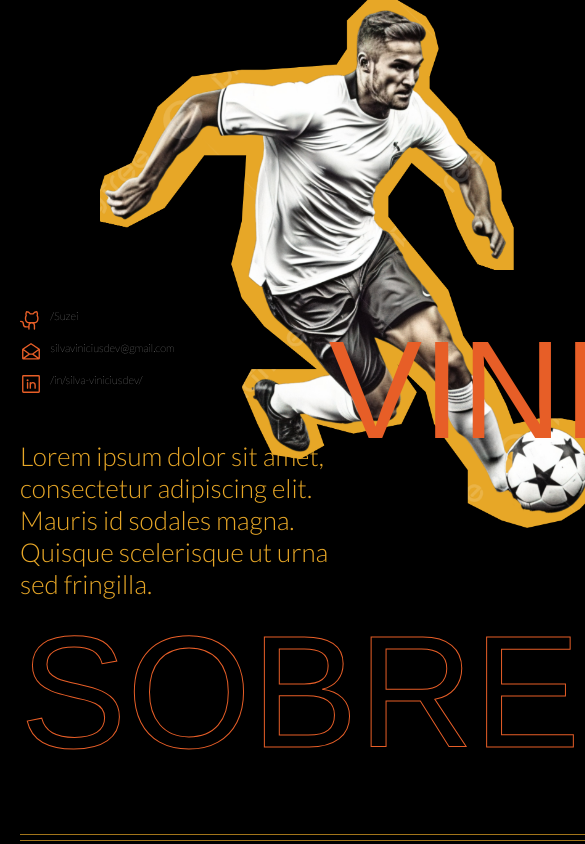
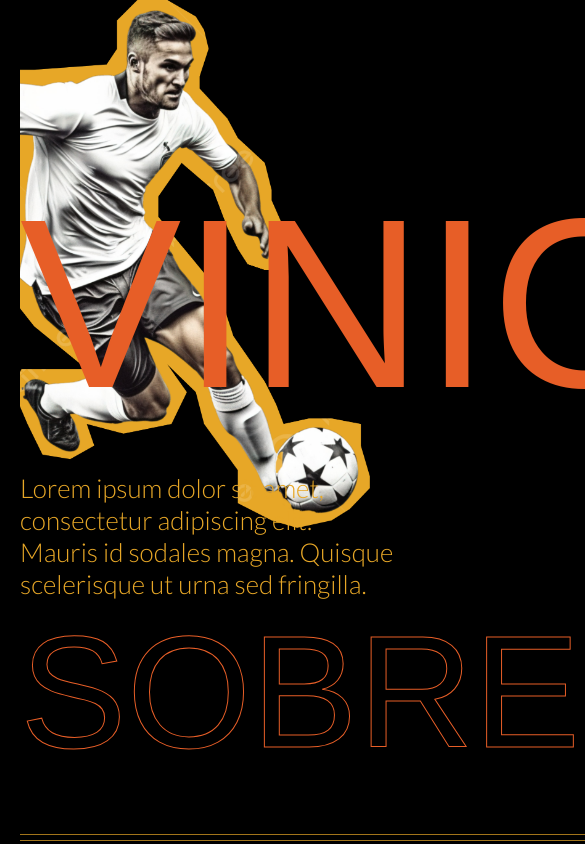
Before and after one commit to Suzei/vinicius-silva-portfolio, a React (Vite) app: page / in a window 390 px wide. Shown: the top 844 px of the page, 585 px wide, since content can reach past the window. Built offline with nearby package versions, Linux system fonts and the light colour scheme; a web font is replaced by a local one.

Commit message:
fix: media queries fixed to mobile alternated header

```diff
--- a/package.json
+++ b/package.json
@@ -18,12 +18,13 @@
     "styled-components": "^6.1.11"
   },
   "devDependencies": {
+    "@rocketseat/eslint-config": "^2.2.2",
     "@types/react": "^18.2.66",
     "@types/react-dom": "^18.2.22",
     "@typescript-eslint/eslint-plugin": "^7.9.0",
     "@typescript-eslint/parser": "^7.9.0",
     "@vitejs/plugin-react": "^4.2.1",
-    "eslint": "^9.2.0",
+    "eslint": "^9.4.0",
     "eslint-config-prettier": "6.15.0",
     "eslint-plugin-prettier": "3.2.0",
     "eslint-plugin-react-hooks": "^4.6.0",
--- a/src/App.tsx
+++ b/src/App.tsx
@@ -17,7 +17,7 @@ function App() {
           title="SOBRE MIM"
           hasStripes />
 
-          <Section
+        <Section
           description="Lorem ipsum dolor sit amet, consectetur adipiscing elit. Vivamus et augue sem. Ut id urna luctus tellus lacinia dictum et a turpis. Proin at imperdiet velit, et sodales eros. Fusce tincidunt ex tempor dui placerat."
           title="PROJETOS"
           hasStripes
--- a/src/components/Header/index.tsx
+++ b/src/components/Header/index.tsx
@@ -1,33 +1,49 @@
 import { EnvelopeOpen, GithubLogo, LinkedinLogo } from "@phosphor-icons/react";
-import { Container, HeaderResume, HeaderWrapper, SocialMedia } from "./style";
+import { Container, HeaderResume, HeaderWrapper, Resume, SocialMedia, SocialMediaTopic } from "./style";
 
 export function Header() {
   return (
     <Container>
       <HeaderWrapper>
         <HeaderResume>
+          <SocialMedia>
+            <SocialMediaTopic>
+              <GithubLogo size={22} />
+              <a>/Suzei</a>
+            </SocialMediaTopic>
+            <SocialMediaTopic>
+              <EnvelopeOpen size={22} />
+              <a>silvaviniciusdev@gmail.com</a>
+            </SocialMediaTopic>
+            <SocialMediaTopic>
+              <LinkedinLogo size={22} />
+              <a>/in/silva-viniciusdev/</a>
+            </SocialMediaTopic>
+          </SocialMedia>
+
+          <Resume>
+            Lorem ipsum dolor sit amet, consectetur adipiscing elit. Mauris id sodales magna. Quisque scelerisque ut urna sed fringilla.
+          </Resume>
+        </HeaderResume>
+
         <SocialMedia>
-          <div>
+          <SocialMediaTopic>
             <GithubLogo size={22} />
             <a>/Suzei</a>
-          </div>
-          <div>
+          </SocialMediaTopic>
+          <SocialMediaTopic>
             <EnvelopeOpen size={22} />
             <a>silvaviniciusdev@gmail.com</a>
-          </div>
-          <div>
+          </SocialMediaTopic>
+          <SocialMediaTopic>
             <LinkedinLogo size={22} />
             <a>/in/silva-viniciusdev/</a>
-          </div>
-
-          </SocialMedia>
-
-           <p>
-        Lorem ipsum dolor sit amet, consectetur adipiscing elit. Mauris id sodales magna. Quisque scelerisque ut urna sed fringilla.
-        </p>
-        </HeaderResume>
+          </SocialMediaTopic>
+        </SocialMedia>
         <h1>VINICIUS</h1>
-
+        <Resume>
+          Lorem ipsum dolor sit amet, consectetur adipiscing elit. Mauris id sodales magna. Quisque scelerisque ut urna sed fringilla.
+        </Resume>
       </HeaderWrapper>
     </Container>
   );
--- a/src/components/Header/style.ts
+++ b/src/components/Header/style.ts
@@ -4,28 +4,51 @@ import Player from "../../assets/player-larger.png";
 export const Container = styled.header`
   display: grid;
   min-height: 600px;
+  width: 100%;
+
   background: url(${Player}) no-repeat;
-  background-position-x: 80px;
+  background-position-x: -150px;
   background-position-y: -0px;
   background-size: 500px;
-  padding-top: 99px;
-  width: 100%;
-  align-items: flex-end;
+
+  align-items: end;
+  grid-auto-flow: column;
+
+  @media (min-width: ${props => props.theme.breakpoints.tablet}) {
+    padding-top: 99px;
+    background-position-x: 80px;
+    background-position-y: -0px;
+  }
+
 `;
 
 export const SocialMedia = styled.div`
+  &:nth-child(2) {
+    display: none;
+
+    @media (max-width: ${props => props.theme.breakpoints.tablet}) {
+      display: flex;
+      align-items: flex-end;
+    }
+  }
+
   display: flex;
+  flex-direction: column;
   justify-content: flex-end;
-  flex-direction: column;
   gap: 10px;
 
+`;
 
-  div {
+export const SocialMediaTopic = styled.div`
+
+@media (max-width: ${props => props.theme.breakpoints.tablet}) {
+  flex-direction: row-reverse;
+}
+
     display: flex;
     gap: 8.32px;
-  }
 
-  svg {
+    svg {
     color: ${props => props.theme.colors.orange};
   }
 
@@ -38,14 +61,19 @@ export const SocialMedia = styled.div`
     color: ${props => props.theme.colors['gray-1']};
     font-weight: lighter;
   }
-`;
+`
 
-export const HeaderWrapper = styled.div`
-  display: grid;
-  grid-template-columns: 1fr 1fr;
-  grid-template-rows: 1fr;
 
-  p {
+
+export const Resume = styled.p`
+  &:nth-child(4) {
+display: none;
+    @media (max-width: ${props => props.theme.breakpoints.tablet}) {
+      display: flex;
+      align-items: flex-end;
+    }
+  }
+
     @media (max-width: ${props => props.theme.breakpoints.tablet}) {
       font-size: 1.625rem;
       margin-top: 30px;
@@ -58,10 +86,27 @@ export const HeaderWrapper = styled.div`
     font-weight: 300;
     max-width: 375px;
     width: 100%;
+`
+
+
+export const HeaderWrapper = styled.div`
+  display: grid;
+  grid-template-columns: 1fr 1fr;
+  grid-template-rows: 1fr;
+
+
+  @media (max-width: ${props => props.theme.breakpoints.tablet}) {
+    grid-template-columns: 1fr;
+    text-align: center;
+    align-items: center;
   }
 `;
+
 export const HeaderResume = styled.div`
   display: grid;
   gap: 15px;
-  flex-direction: column;
+
+  @media (max-width: ${props => props.theme.breakpoints.tablet}) {
+    display: none;
+  }
 `
--- a/src/components/Section/styles.ts
+++ b/src/components/Section/styles.ts
@@ -1,14 +1,10 @@
 import styled, { css } from "styled-components";
 
-
-interface SectionProps {
-  orientation: 'ltr' | 'rtl'
-}
 
 export const SectionContainer = styled.section`
 `
 
-export const SectionDesktop = styled.div<SectionProps>`
+export const SectionDesktop = styled.div`
   width: 100%;
   display: flex;
   flex-direction: row;
@@ -22,13 +18,8 @@ export const SectionDesktop = styled.div<SectionProps>`
   h2 {
     white-space: nowrap;
     font-size: 10rem;
-
-    order: ${props => props.orientation === 'rtl' && 2};
   }
 
-  .stripes {
-    order: ${props => props.orientation === 'rtl' && 1};
-  }
 
   p {
     color: ${props => props.theme.colors.yellow};
--- a/src/components/Stripes/styles.ts
+++ b/src/components/Stripes/styles.ts
@@ -1,4 +1,4 @@
-import styled, { css } from "styled-components";
+import styled from "styled-components";
 
 interface StripesProps {
   isSectionStripe: boolean;
--- a/src/components/Wrapper/style.ts
+++ b/src/components/Wrapper/style.ts
@@ -2,17 +2,28 @@ import styled from "styled-components";
 
 export const Container = styled.main`
   display: grid;
-  max-width: 970px;
+  grid-template-columns: 1fr;
   margin: 0 auto;
+  max-width: 1024px;
+  width: 100%;
+
 
   h1,
   h2,
   h3,
   h4 {
     font-family: 'Akkordeon', sans-serif;
+
+    @media (max-width: ${props => props.theme.breakpoints.mobile}) {
+      font-size: 8.75rem;
+      align-items: center;
   }
 
-  h1 {
+  }
+    padding: 0 ${props => props.theme.spacing.mobile};
+
+
+    h1 {
     color: ${props => props.theme.colors.orange};
     width: 100%;
     font-size: 15.125rem;
@@ -26,15 +37,6 @@ export const Container = styled.main`
     font-weight: lighter;
   }
 
-  @media (max-width: ${props => props.theme.breakpoints.mobile}) {
-    padding: 0 ${props => props.theme.spacing.mobile};
-    h1,
-    h2,
-    h3,
-    h4 {
-      font-size: 8.75rem;
-    }
-  }
 
   @media (max-width: ${props => props.theme.breakpoints.tablet}) {
     .stripes:first-of-type {
```
Also changed, not shown: 2 other files (tests, documents, lock files or other folders).
